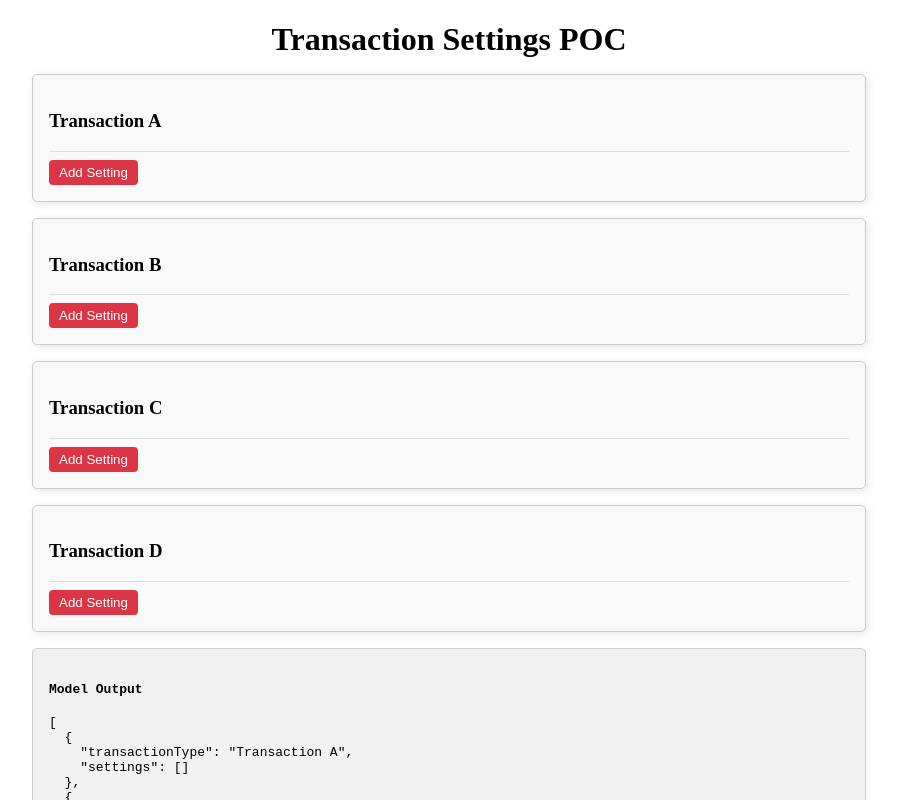
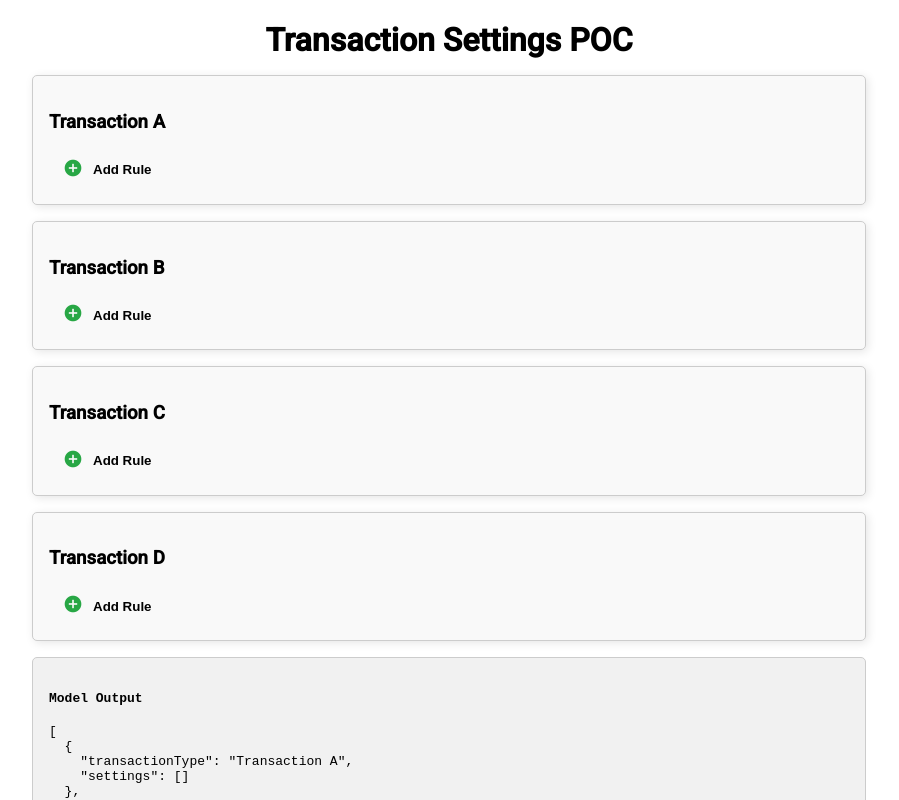
Before and after one commit to EpoCo742/settings-ui, an Angular app: page / in a window 1280 px wide. Shown: the top 800 px of the page, without its empty margins (191-1090 px from the left). Built offline with nearby package versions, Linux system fonts and the light colour scheme.

Commit message:
Button icons

```diff
--- a/angular.json
+++ b/angular.json
@@ -30,6 +30,7 @@
               "src/assets"
             ],
             "styles": [
+              "@angular/material/prebuilt-themes/indigo-pink.css",
               "src/styles.scss"
             ],
             "scripts": []
@@ -90,6 +91,7 @@
               "src/assets"
             ],
             "styles": [
+              "@angular/material/prebuilt-themes/indigo-pink.css",
               "src/styles.scss"
             ],
             "scripts": []
--- a/package.json
+++ b/package.json
@@ -11,10 +11,12 @@
   "private": true,
   "dependencies": {
     "@angular/animations": "^17.3.0",
+    "@angular/cdk": "^17.3.10",
     "@angular/common": "^17.3.0",
     "@angular/compiler": "^17.3.0",
     "@angular/core": "^17.3.0",
     "@angular/forms": "^17.3.12",
+    "@angular/material": "^17.3.10",
     "@angular/platform-browser": "^17.3.0",
     "@angular/platform-browser-dynamic": "^17.3.0",
     "@angular/router": "^17.3.0",
--- a/src/app/app.config.ts
+++ b/src/app/app.config.ts
@@ -2,7 +2,8 @@ import { ApplicationConfig } from '@angular/core';
 import { provideRouter } from '@angular/router';
 
 import { routes } from './app.routes';
+import { provideAnimationsAsync } from '@angular/platform-browser/animations/async';
 
 export const appConfig: ApplicationConfig = {
-  providers: [provideRouter(routes)]
+  providers: [provideRouter(routes), provideAnimationsAsync()]
 };
--- a/src/app/transaction-list/transaction-list.component.html
+++ b/src/app/transaction-list/transaction-list.component.html
@@ -5,12 +5,6 @@
       <!-- Settings Cards -->
       <div *ngFor="let setting of transaction.settings" class="setting-card">
         <div class="settings-controls">
-            <div class="input-group checkbox-group">
-                <label>
-                  <input type="checkbox" [(ngModel)]="setting.enabled" [disabled]="!setting.isEditing"/>
-                  Enabled
-                </label>
-              </div>
             <div class="input-group">
               <label>Minimum: </label>
               <input type="text" [value]="formatCurrency(setting.minimum)"
@@ -26,26 +20,41 @@
             <div class="input-group">
               <label>Frequency:</label>
               <select [(ngModel)]="setting.frequency" [disabled]="!setting.isEditing">
+                <option value="select" disabled>Select Frequency</option>
                 <option *ngFor="let option of frequencyOptions" [value]="option">{{ option }}</option>
               </select>
             </div>
             <div class="input-group">
               <label>Authorized:</label>
               <select [(ngModel)]="setting.authorized" [disabled]="!setting.isEditing">
+                <option value="all">All</option>
                 <option *ngFor="let option of authorizedOptions" [value]="option">{{ option }}</option>
               </select>
             </div>
+            <div class="input-group checkbox-group">
+              <label>
+                <input type="checkbox" [(ngModel)]="setting.enabled" [disabled]="!setting.isEditing"/>
+                Enabled
+              </label>
             </div>
+
             <div class="button-group">
-          <button (click)="editSetting(setting)" *ngIf="!setting.isEditing">Edit</button>
-          <button (click)="saveSetting(transaction)" *ngIf="setting.isEditing">Save</button>
-          <button (click)="deleteSetting(transaction, setting)">Delete</button>
+              <button (click)="editSetting(setting)" *ngIf="!setting.isEditing">
+                <mat-icon>edit</mat-icon>
+              </button>
+              <button (click)="saveSetting(transaction)" *ngIf="setting.isEditing">
+                <mat-icon>save</mat-icon>
+              </button>
+              <button (click)="deleteSetting(transaction, setting)">
+                <mat-icon>delete</mat-icon>
+              </button>
+            </div>
           </div>
       </div>
 
       <!-- Add Settings Button (Always Below List) -->
       <div class="add-settings">
-        <button (click)="addSetting(transaction)">Add Setting</button>
+        <button (click)="addSetting(transaction)"><mat-icon color="primary">add_circle</mat-icon>Add Rule</button>
       </div>
     </div>
 
--- a/src/app/transaction-list/transaction-list.component.scss
+++ b/src/app/transaction-list/transaction-list.component.scss
@@ -10,7 +10,8 @@
     padding: 1rem;
     border-radius: 5px;
     width: 100%;
-    max-width: 800px; /* Allows enough space for inline elements */
+    max-width: 800px;
+    /* Allows enough space for inline elements */
     box-shadow: 2px 2px 10px rgba(0, 0, 0, 0.1);
     background: #f9f9f9;
 }
@@ -27,28 +28,27 @@
 }
 
 .settings-controls {
-    display: flex;
-    flex-direction: row;
+    display: grid;
+    grid-template-columns: repeat(4, 1fr) 100px auto; /* ✅ 4 equal columns, then a small column, then auto-sized buttons */
     align-items: center;
-    justify-content: space-between;
-    gap: 0.5rem; /* Reduced gap slightly */
+    gap: 0.3rem; /* ✅ Reduce overall spacing */
     width: 100%;
-    flex-wrap: nowrap; /* Ensures everything stays in one row */
   }
 
-  .input-group {
-    display: flex;
-    align-items: center;
-    gap: 0.4rem;
-    flex-grow: 1;
-    min-width: 120px;
-    max-width: 160px;
-    white-space: nowrap;
+  .input-group select {
+    padding: 5px;
+    border: 1px solid #ddd;
+    border-radius: 4px;
+    width: auto; /* ✅ Allows dynamic width */
+    min-width: 120px; /* ✅ Prevents shrinking too much */
+    max-width: 100%; /* ✅ Ensures it doesn't overflow */
+    white-space: nowrap; /* ✅ Prevents text wrapping */
   }
+
 
   .input-group label {
     font-size: 0.9rem;
-    flex-shrink: 0; /* Prevents label text from compressing */
+    flex-shrink: 0;
   }
 
   input[type="text"], select {
@@ -56,31 +56,41 @@
     border: 1px solid #ddd;
     border-radius: 4px;
     width: 100%;
-    max-width: 130px; /* Slightly reduced input width */
-  }
-
-  .input-group.checkbox-group {
-    flex-grow: 0; /* Prevents the checkbox from taking extra space */
-    min-width: 90px; /* Ensures it fits properly */
+    max-width: 120px; /* ✅ Reduce input width slightly */
   }
 
   .button-group {
     display: flex;
-    gap: 0.5rem;
+    gap: 0.3rem; /* ✅ Reduce spacing between buttons */
+    align-items: center;
     justify-content: flex-end;
   }
 
+
   button {
-    padding: 5px 10px;
+    display: flex;
+    align-items: center;
+    justify-content: center;
+    gap: 0.3rem;
+    padding: 6px 10px;
     border: none;
     border-radius: 4px;
     cursor: pointer;
-    min-width: 85px;
+    background: none;
   }
 
-  button:first-of-type { background-color: #007bff; color: white; }
-  button:nth-of-type(2) { background-color: #28a745; color: white; }
-  button:last-of-type { background-color: #dc3545; color: white; }
+  button mat-icon {
+    font-size: 20px;
+  }
+
+  button:hover {
+    background: rgba(0, 0, 0, 0.1);
+    border-radius: 4px;
+  }
+
+  button:first-of-type mat-icon { color: #007bff; } /* Edit - Blue */
+  button:nth-of-type(2) mat-icon { color: #28a745; } /* Save - Green */
+  button:last-of-type mat-icon { color: #dc3545; } /* Delete - Red */
 
 .json-output {
     border: 1px solid #ccc;
@@ -94,10 +104,23 @@
     word-wrap: break-word;
 }
 
-  .add-settings {
+.add-settings button {
     display: flex;
-    justify-content: left;
-    margin-top: 1rem; /* Ensures space above button */
-    padding-top: 0.5rem; /* Adds slight padding for separation */
-    border-top: 1px solid #ddd; /* Optional: Adds a subtle separator */
+    align-items: center;
+    gap: 0.5rem;
+    padding: 6px 12px;
+    border: none;
+    border-radius: 4px;
+    cursor: pointer;
+    background: none; /* ✅ Keeps the button background normal */
+    color: inherit; /* ✅ Uses default text color */
+    font-weight: bold;
   }
+
+  .add-settings button:hover {
+    background: rgba(0, 0, 0, 0.1); /* ✅ Subtle hover effect */
+  }
+
+  .add-settings button mat-icon {
+    color: #28a745; /* ✅ Green icon */
+  }
--- a/src/app/transaction-list/transaction-list.component.ts
+++ b/src/app/transaction-list/transaction-list.component.ts
@@ -1,12 +1,13 @@
 import { Component } from '@angular/core';
 import { FormsModule } from '@angular/forms';
 import { CommonModule } from '@angular/common';
+import { MatIconModule } from '@angular/material/icon';
 
 interface TransactionSetting {
   enabled: boolean;
   minimum: number;
   indicator: 'one' | 'two' | 'all';
-  frequency: 'select' | 'weekly' | 'monthly' | 'annual';
+  frequency: 'all' | 'one time' | 'recurring';
   authorized: 'all' |'yes' | 'no';
   isEditing?: boolean;
 }
@@ -21,7 +22,7 @@ interface Transaction {
   standalone: true,
   templateUrl: './transaction-list.component.html',
   styleUrls: ['./transaction-list.component.scss'],
-  imports: [FormsModule, CommonModule]
+  imports: [FormsModule, CommonModule, MatIconModule]
 })
 export class TransactionListComponent {
   transactions: Transaction[] = [
@@ -31,19 +32,19 @@ export class TransactionListComponent {
     { transactionType: 'Transaction D', settings: [] }
   ];
 
-  savedTransactions: Transaction[] = this.cleanTransactions(this.transactions); // ✅ Ensures JSON preview is initialized
+  savedTransactions: Transaction[] = this.cleanTransactions(this.transactions);
 
   indicatorOptions = ['all', 'one', 'two'];
-  frequencyOptions = ['select', 'weekly', 'monthly', 'annual'];
+  frequencyOptions = ['all', 'one time', 'recurring'];
   authorizedOptions = ['all', 'yes', 'no'];
 
   addSetting(transaction: Transaction) {
     transaction.settings.push({
-      enabled: true,  // ✅ Default checked
-      minimum: 0,  // ✅ User must update to non-zero
-      indicator: 'all',  // ✅ Default to "All"
-      frequency: 'select', // ✅ Default to invalid selection (forces user to choose)
-      authorized: 'all',  // ✅ Default to "All"
+      enabled: true,
+      minimum: 0,
+      indicator: 'all',
+      frequency: 'all',
+      authorized: 'all',
       isEditing: true
     });
   }
@@ -56,19 +57,6 @@ export class TransactionListComponent {
     const settingBeingSaved = transaction.settings.find(setting => setting.isEditing);
     if (!settingBeingSaved) return;
 
-    // ✅ Enforce minimum must be greater than zero
-    if (settingBeingSaved.minimum <= 0) {
-      alert("Error: Minimum must be greater than zero.");
-      return;
-    }
-
-    // ✅ Enforce frequency selection (cannot be default "Select Frequency")
-    if (settingBeingSaved.frequency === "select") {
-      alert("Error: Please select a valid Frequency.");
-      return;
-    }
-
-    // ✅ Check for duplicates (Indicator + Frequency + Authorized)
     const isDuplicate = transaction.settings.some(
       setting => !setting.isEditing &&
                  setting.indicator === settingBeingSaved.indicator &&
@@ -81,9 +69,8 @@ export class TransactionListComponent {
       return;
     }
 
-    // ✅ If all validations pass, allow save
     settingBeingSaved.isEditing = false;
-    this.savedTransactions = this.cleanTransactions(this.transactions); // ✅ Update JSON preview
+    this.savedTransactions = this.cleanTransactions(this.transactions);
   }
 
 
--- a/src/index.html
+++ b/src/index.html
@@ -6,6 +6,8 @@
   <base href="/">
   <meta name="viewport" content="width=device-width, initial-scale=1">
   <link rel="icon" type="image/x-icon" href="favicon.ico">
+  <link href="https://fonts.googleapis.com/css2?family=Roboto:wght@300;400;500&display=swap" rel="stylesheet">
+  <link href="https://fonts.googleapis.com/icon?family=Material+Icons" rel="stylesheet">
 </head>
 <body>
   <app-root></app-root>
--- a/src/styles.scss
+++ b/src/styles.scss
@@ -1 +1,4 @@
 /* You can add global styles to this file, and also import other style files */
+
+html, body { height: 100%; }
+body { margin: 0; font-family: Roboto, "Helvetica Neue", sans-serif; }
```
Also changed, not shown: 1 other file (tests, documents, lock files or other folders). Lines whose indentation alone changed are shown as unchanged.
